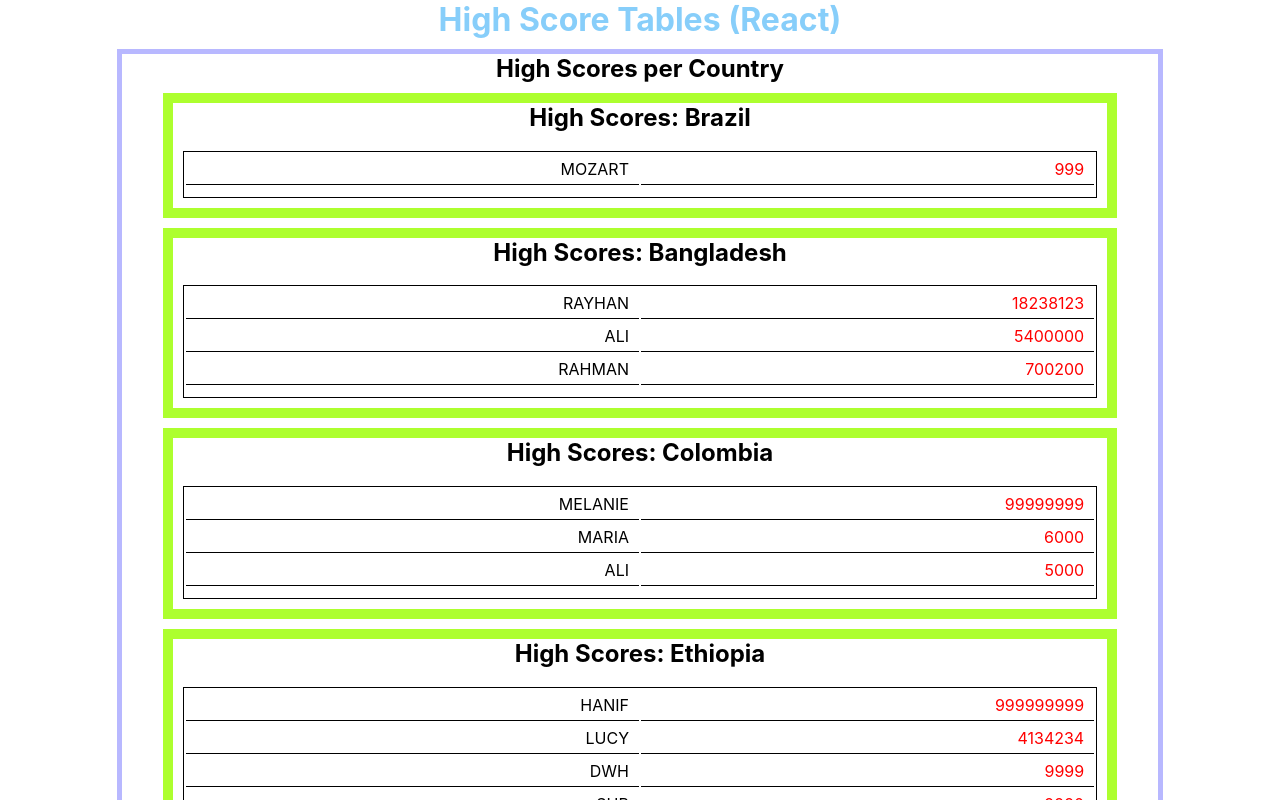
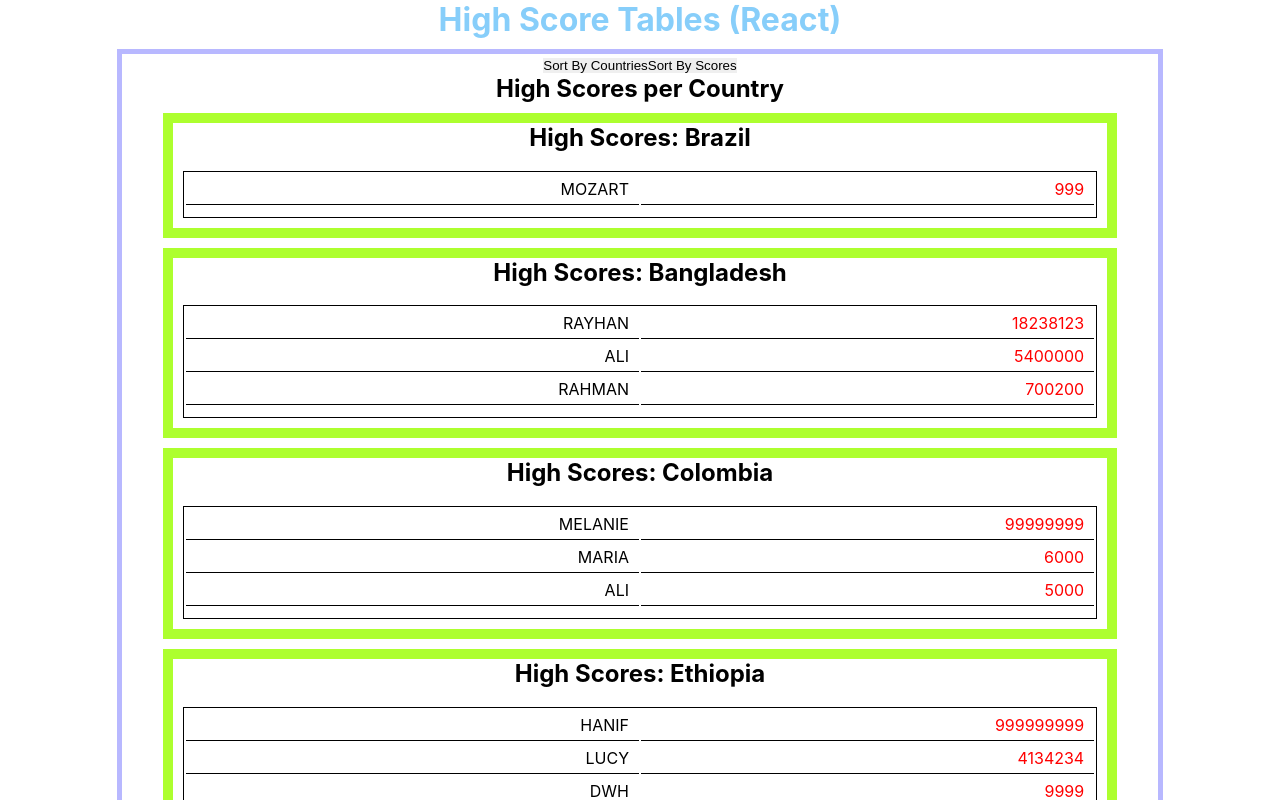
Before and after one commit to Pat-On/high-scores-react, a React (Create React App) app: page / in a window 1280 px wide. Shown: the top 800 px of the page. Built offline with nearby package versions, Linux system fonts and the light colour scheme.

Commit message:
button handlers

```diff
--- a/src/App.js
+++ b/src/App.js
@@ -1,6 +1,6 @@
 import classes from "./App.css";
 import TBodyElement from "./Components/Table/ScoreTableCreator/ScoreTableCreator";
-
+import React from "react";
 //data import
 import allCountryScores from "./data/scores";
 
@@ -29,17 +29,75 @@ modifiedDataCountryScores.sort((a, b) => {
   if (a.name[0] > b.name[0]) return 1;
   else return 0;
 });
+let controllerCountries = true;
+let controllerScores = true;
 
 function App() {
+  const [dataCountryScore, dataCountryScoreHandler] = React.useState(
+    modifiedDataCountryScores
+  );
+
+  const sortResultsHandler = () => {
+    if (!controllerScores) {
+      const dataSort = [...dataCountryScore];
+      dataSort.forEach((item) => {
+        //sorting the array
+        item.scores.sort((a, b) => {
+          if (a.s < b.s) return 1;
+          if (a.s > b.s) return -1;
+          else return 0;
+        });
+      });
+      controllerScores = !controllerScores;
+      return dataCountryScoreHandler(dataSort);
+    } else {
+      const dataSort = [...dataCountryScore];
+      dataSort.forEach((item) => {
+        //sorting the array
+        item.scores.sort((a, b) => {
+          if (a.s < b.s) return -1;
+          if (a.s > b.s) return 1;
+          else return 0;
+        });
+      });
+      controllerScores = !controllerScores;
+      return dataCountryScoreHandler(dataSort);
+    }
+  };
+
+  const sortCountriesHandler = (e) => {
+    if (!controllerCountries) {
+      const dataSort = [...dataCountryScore];
+      dataSort.sort((a, b) => {
+        if (a.name[0] < b.name[0]) return -1;
+        if (a.name[0] > b.name[0]) return 1;
+        else return 0;
+      });
+      controllerCountries = !controllerCountries;
+      return dataCountryScoreHandler(dataSort);
+    } else {
+      const dataSort = [...dataCountryScore];
+      dataSort.sort((a, b) => {
+        if (a.name[0] < b.name[0]) return 1;
+        if (a.name[0] > b.name[0]) return -1;
+        else return 0;
+      });
+      controllerCountries = !controllerCountries;
+      return dataCountryScoreHandler(dataSort);
+    }
+  };
+
   return (
     <div className="App">
       <header className="">
         <h1>High Score Tables (React)</h1>
       </header>
       <div className={`blueBorder`}>
+        <button onClick={sortCountriesHandler}>Sort By Countries</button>
+        <button onClick={sortResultsHandler}>Sort By Scores</button>
         <h2>High Scores per Country</h2>
 
-        <TBodyElement dataScoresPlayers={modifiedDataCountryScores} />
+        <TBodyElement dataScoresPlayers={dataCountryScore} />
 
         {/* </main> */}
       </div>
```
